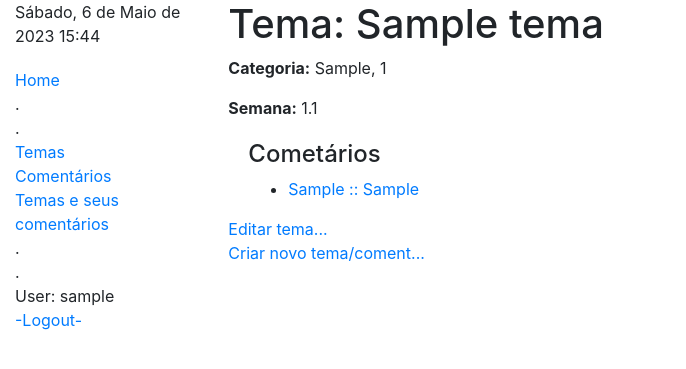
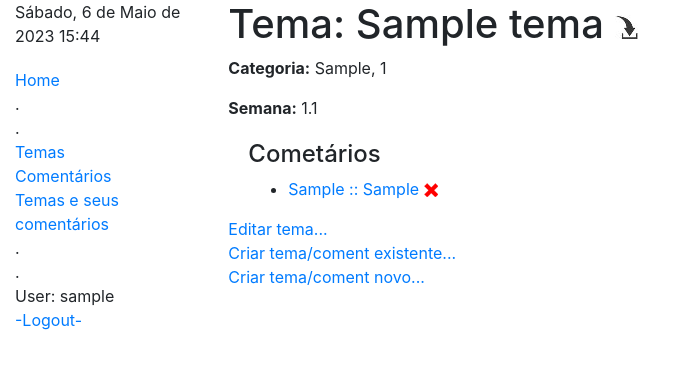
Before and after one commit to mfalvaro/eletronlab, a Django app: page /estudoa/tema/1 in a window 1280 px wide. Shown: the top 369 px of the page, without its empty margins (0-686 px from the left). Run offline with Django 3.2, Linux system fonts and the light colour scheme; a user stored in the database is signed in; tables that the repository leaves empty hold one stand-in row (values such as "Sample post").

Commit message:
Revisão melhorias na criação de comentários

```diff
--- a/eletronlab/settings.py
+++ b/eletronlab/settings.py
@@ -41,8 +41,8 @@ SECRET_KEY = os.environ.get('DJANGO_SECRET_KEY', '6-gth!ei78h8&93+wxsm(priow%r%e
 
 # SECURITY WARNING: don't run with debug turned on in production!
 #DEBUG = True
-#DEBUG = False
-DEBUG = os.environ.get('DJANGO_DEBUG', 'False')    # != 'False'
+DEBUG = False
+#DEBUG = os.environ.get('DJANGO_DEBUG', 'False')    # != 'False'
 
 #ALLOWED_HOSTS = ['*']
 ALLOWED_HOSTS = ['127.0.0.1', 'eletronlab.herokuapp.com', '*.herokuapp.com']
--- a/estudoa/views.py
+++ b/estudoa/views.py
@@ -25,6 +25,10 @@ import locale
 from django.views.generic.edit import CreateView, UpdateView, DeleteView
 from django.urls import reverse_lazy
 from django.core.paginator import Paginator
+
+#acesso para as caixas de mensagem padrão do windows
+import ctypes
+
 
 ##-----------------------------GLOBALS--------------------------------------------------------------------------------------------------------------------------------------------------------------------------------
 paginacao=15
@@ -316,6 +320,26 @@ class ComentCreate(CreateView):
     model = Coment
     fields = ['assunto', 'detalhe']
 
+    # fffffffffffffffffffffffffffffffffffffffffffffffffffffffffffffffffffffffffffffffffffffffffffffff----form_valid
+    def form_valid(self, form):
+        """If the form is valid, save the associated model."""
+        self.object = form.save()
+        if self.request.GET.get('coment','')=='criar':
+            tc1 = TemaComent.objects.create(coment=self.object, tema=Tema.objects.get(pk=int(self.request.GET.get('tema',''))))
+
+##        c1=Coment.objects.filter(assunto__exact=self.object.assunto).filter(detalhe__exact=self.object.detalhe)
+##            resp1=ctypes.windll.user32.MessageBoxW(0, f"{self.object.codcoment};{self.request.GET.get('tema','')}", "Mensagem Python", 0)# 0 : OK
+##        resp1=ctypes.windll.user32.MessageBoxW(0, self.request.GET.get('coment',''), "Mensagem Python", 0)# 0 : OK
+##            resp1=ctypes.windll.user32.MessageBoxW(0, str(self.object.codcoment), "Mensagem Python", 0)# 0 : OK
+        return super().form_valid(form)
+
+    # fffffffffffffffffffffffffffffffffffffffffffffffffffffffffffffffffffffffffffffffffffffffffffffff----get_success_url
+    def get_success_url(self):
+        if self.request.GET.get('coment','')=='criar':
+            return reverse_lazy('tema-detail', kwargs={'pk': self.request.GET.get('tema',1)})
+        else:
+            return reverse_lazy('coments')
+
 
 # INDIVIDUAL UPDATE ###################################################################################################################           INDIVIDUAL UPDATE
 class ComentUpdate(UpdateView):
@@ -362,4 +386,10 @@ class TemaComentCreate(CreateView):
 #  INDIVIDUAL DELETE ################################################################################################################        INDIVIDUAL DELETE
 class TemaComentDelete(DeleteView):
     model = TemaComent
-    success_url = reverse_lazy('temacoments')
+
+    # fffffffffffffffffffffffffffffffffffffffffffffffffffffffffffffffffffffffffffffffffffffffffffffff----get_success_url
+    def get_success_url(self):
+        if self.request.GET.get('tema','')=='':
+            return reverse_lazy('temacoments')
+        else:
+            return reverse_lazy('tema-detail', kwargs={'pk': self.request.GET.get('tema',1)})
--- a/templates/estudoa/coment_detail.html
+++ b/templates/estudoa/coment_detail.html
@@ -4,6 +4,8 @@
 {% block title %}Comentário{% endblock %}
 
 {% block content %}
+  <!-- Add additional CSS, img in static files -->
+  {% load static %}
   <h1>Comentário</h1>
 
   <p><strong>Assunto:</strong> {{ coment.assunto }} </p> <!-- author detail link not yet defined -->
@@ -14,7 +16,7 @@
 	  <ul>
 		{% for tc in coment.temacoment_set.all %}
 		  <li>
-			<a href="{{ tc.tema.get_absolute_url }}">{{ tc.tema.titulo }}</a> ({{ tc.tema.semana }}.{{ tc.tema.ordem }} - {{ tc.tema.categoria }}, {{ tc.tema.pagina }})
+			<a href="{{ tc.tema.get_absolute_url }}">{{ tc.tema.titulo }}</a> ({{ tc.tema.semana }}.{{ tc.tema.ordem }} - {{ tc.tema.categoria }}, {{ tc.tema.pagina }})<a href="https://www.gpsgeologia.com.br/paginas/alvaro/eletronlab/temas/tema{{ tc.tema.semana|stringformat:"02d" }}_{{ tc.tema.ordem }}.pdf"><img src="{% static 'res/' %}download2.jpg"></a>
 		  </li>
 			 {% empty %}
 			 <p>Não há temas associados a este comentário.</p>
--- a/templates/estudoa/tema_detail.html
+++ b/templates/estudoa/tema_detail.html
@@ -4,8 +4,9 @@
 {% block title %}Tema{% endblock %}
 
 {% block content %}
-  <h1>Tema: {{ tema.titulo }}</h1>
-
+  <!-- Add additional CSS, img in static files -->
+  {% load static %}
+  <h1>Tema: {{ tema.titulo }} <a href="https://www.gpsgeologia.com.br/paginas/alvaro/eletronlab/temas/tema{{ tema.semana|stringformat:"02d" }}_{{ tema.ordem }}.pdf"><img src="{% static 'res/' %}download.jpg"></a></h1>
   <p><strong>Categoria:</strong> {{ tema.categoria }}, {{ tema.pagina }} </p> <!-- author detail link not yet defined -->
   <p><strong>Semana:</strong> {{ tema.semana }}.{{ tema.ordem }}</p>
 
@@ -14,7 +15,7 @@
 	  <ul>
 		{% for tc in tema.temacoment_set.all %}
 		  <li>
-			<a href="{{ tc.coment.get_absolute_url }}">{{ tc.coment.assunto }} :: {{ tc.coment.detalhe }}</a>
+			<a href="{{ tc.coment.get_absolute_url }}">{{ tc.coment.assunto }} :: {{ tc.coment.detalhe }}</a><a href="{{ tc.get_absolute_url }}/delete/?tema={{ tema.codtema }}">  <img src="{% static 'res/' %}delete.png"></a>
 		  </li>
 			 {% empty %}
 			 <p>Não há comentários para este tema.</p>
@@ -25,7 +26,10 @@
     <a href="{{ tema.get_absolute_url }}/update">Editar tema...</a>
   </div>
   <div>
-    <a href="{% url 'temacoments' %}create/?tema={{ tema.codtema }}">Criar novo tema/coment...</a>
+    <a href="{% url 'temacoments' %}create/?tema={{ tema.codtema }}">Criar tema/coment existente...</a>
+  </div>
+   <div>
+    <a href="{% url 'coments' %}create/?tema={{ tema.codtema }}&coment=criar">Criar tema/coment novo...</a>
   </div>
 
 {% endblock %}
```
Also changed, not shown: estudoa/static/res/delete.jpg (added), estudoa/static/res/delete.png (added), estudoa/static/res/download.jpg (added), estudoa/static/res/download2.jpg (added).
